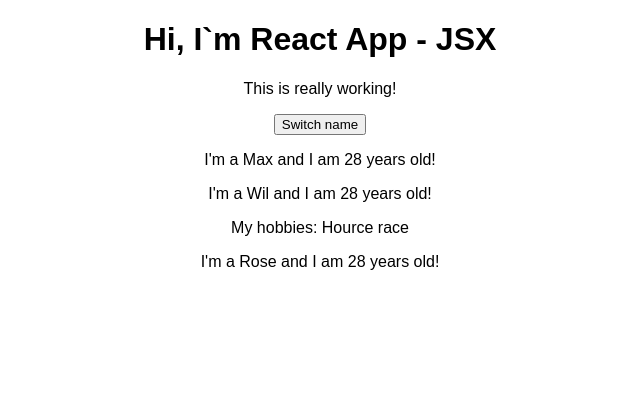
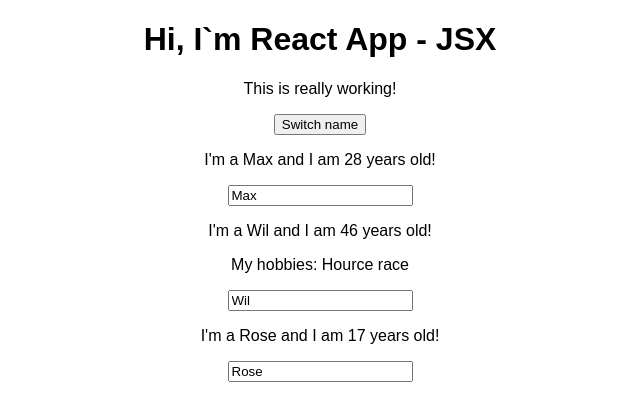
Before and after one commit to romuloteixeira/React, a React (Create React App) app in the folder react-complete-guide/: page / in a window 1280 px wide. Shown: the top 420 px of the page, without its empty margins (320-960 px from the left). Built offline with nearby package versions, Linux system fonts and the light colour scheme.

Commit message:
Sharing handlers.

```diff
--- a/react-complete-guide/src/App.js
+++ b/react-complete-guide/src/App.js
@@ -15,14 +15,24 @@
 
   // console.log(personsState, otherState);
 
-  const switchNameHandler = () => {
+  const switchNameHandler = (newName) => {
     // console.log("Was clicked! Passed here.");
     // DON'T DO THIS:  this.state.persons[0].name = 'Maximilian';
     setPersonsState({
       persons: [
-        {name: 'Maximilian', age: 28},
+        {name: newName, age: 28},
         {name: 'Wil', age: 46},
         {name: 'Rose', age: 18}
+      ]
+    });
+  };
+
+  const nameChangedHandler = (event) => {
+    setPersonsState({
+      persons: [
+        {name: 'Max', age: 28},
+        {name: event.target.value, age: 46},
+        {name: 'Rose', age: 17}
       ]
     });
   };
@@ -31,10 +41,19 @@
     <div className="App">
       <h1>Hi, I`m React App - JSX</h1>
       <p>This is really working!</p>
-      <button onClick={switchNameHandler}>Switch name</button>
-      <Person name={personsState.persons[0].name} age={personsState.persons[0].age} />
-      <Person name={personsState.persons[1].name} age={personsState.persons[0].age}>My hobbies: Hource race</Person>
-      <Person name={personsState.persons[2].name} age={personsState.persons[0].age}></Person>
+      <button onClick={() => switchNameHandler('Maximilian!!')}>Switch name</button>
+      <Person
+        name={personsState.persons[0].name}
+        age={personsState.persons[0].age} />
+      <Person
+        name={personsState.persons[1].name}
+        age={personsState.persons[1].age}
+        click={switchNameHandler.bind(this, 'Max!')}
+        changed={nameChangedHandler}
+        >My hobbies: Hource race</Person>
+      <Person
+        name={personsState.persons[2].name}
+        age={personsState.persons[2].age}></Person>
     </div>
   );
   // return React.CreateElement('div', {className: 'App'}, null);
--- a/react-complete-guide/src/Person/Person.js
+++ b/react-complete-guide/src/Person/Person.js
@@ -3,8 +3,9 @@
 const person = (props) => {
     return (
         <div>
-            <p>I'm a {props.name} and I am {props.age} years old!</p>
+            <p onClick={props.click}>I'm a {props.name} and I am {props.age} years old!</p>
             <p>{props.children}</p>
+            <input type="text" onChange={props.changed} value={props.name} />
         </div>
     )
 };
```
